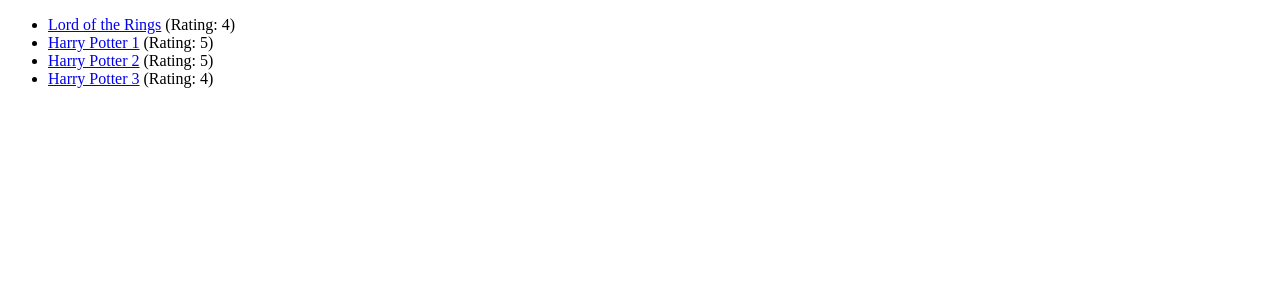
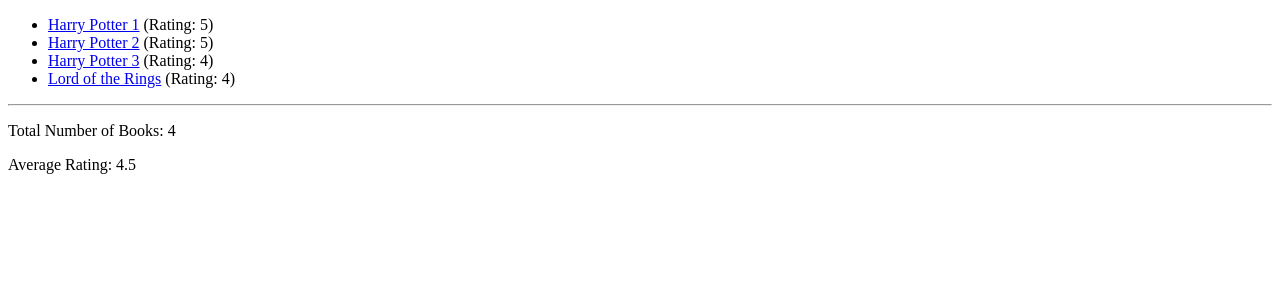
Before and after one commit to khalidmahamud/django, a Django app: page / in a window 1280 px wide. Shown: the top 300 px of the page. Run offline with Django 5.2, Linux system fonts and the light colour scheme; data comes from the database, SQL or seed files in the repository.

Commit message:
added aggregate values from database

```diff
--- a/book_store/book_outlet/models.py
+++ b/book_store/book_outlet/models.py
@@ -16,7 +16,7 @@
     slug = models.SlugField(default="", null=False, db_index=True)
 
     def get_absolute_url(self):
-        return reverse("book-detail", args=[self.slug])
+        return reverse("book-detail", args=[self.id, self.slug])
 
     def save(self, *args, **kwargs):
         self.slug = slugify(self.title)
--- a/book_store/book_outlet/templates/book_outlet/index.html
+++ b/book_store/book_outlet/templates/book_outlet/index.html
@@ -12,4 +12,9 @@
       </li>
     {% endfor %}
   </ul>
+
+  <hr />
+
+  <p>Total Number of Books: {{ total_books }}</p>
+  <p>Average Rating: {{ avg_rating.rating__avg }}</p>
 {% endblock %}
--- a/book_store/book_outlet/urls.py
+++ b/book_store/book_outlet/urls.py
@@ -4,5 +4,6 @@
 
 urlpatterns = [
     path("", views.index),
-    path("<slug:slug>/", views.book_detail, name="book-detail")
+    path("<int:id>/", views.book_detail_id, name="book-detail-id"),
+    path("<int:id>/<slug:slug>", views.book_detail, name="book-detail"),
 ]
--- a/book_store/book_outlet/views.py
+++ b/book_store/book_outlet/views.py
@@ -2,6 +2,7 @@
 from django.http import Http404, HttpResponseRedirect
 from django.urls import reverse
 from django.utils.text import slugify
+from django.db.models import Avg
 
 from .models import Book
 
@@ -9,16 +10,30 @@
 
 
 def index(request):
-    books = Book.objects.all()
-    return render(request, "book_outlet/index.html", {"books": books})
+    books = Book.objects.all().order_by("-rating", "title")
+    total_books = books.count()
+    avg_rating = books.aggregate(Avg("rating"))
+
+    return render(
+        request,
+        "book_outlet/index.html",
+        {
+            "books": books,
+            "total_books": total_books,
+            "avg_rating": avg_rating
+        },
+    )
 
 
-def book_detail(request, slug):
+def book_detail(request, id, slug):
     # try:
     #     book = Book.objects.get(pk=id)
     # except:
     #     raise Http404()
-    book = get_object_or_404(Book, slug=slug)
+    book = get_object_or_404(Book, pk=id)
+    if slug != book.slug:
+        raise Http404()
+
     return render(
         request,
         "book_outlet/book_detail.html",
@@ -29,3 +44,10 @@
             "is_best_selling": book.is_best_selling,
         },
     )
+
+
+def book_detail_id(request, id):
+    book = get_object_or_404(Book, pk=id)
+    slug = slugify(book.title)
+    redirect_path = reverse("book-detail", kwargs={"id": id, "slug": slug})
+    return HttpResponseRedirect(redirect_path)
```
